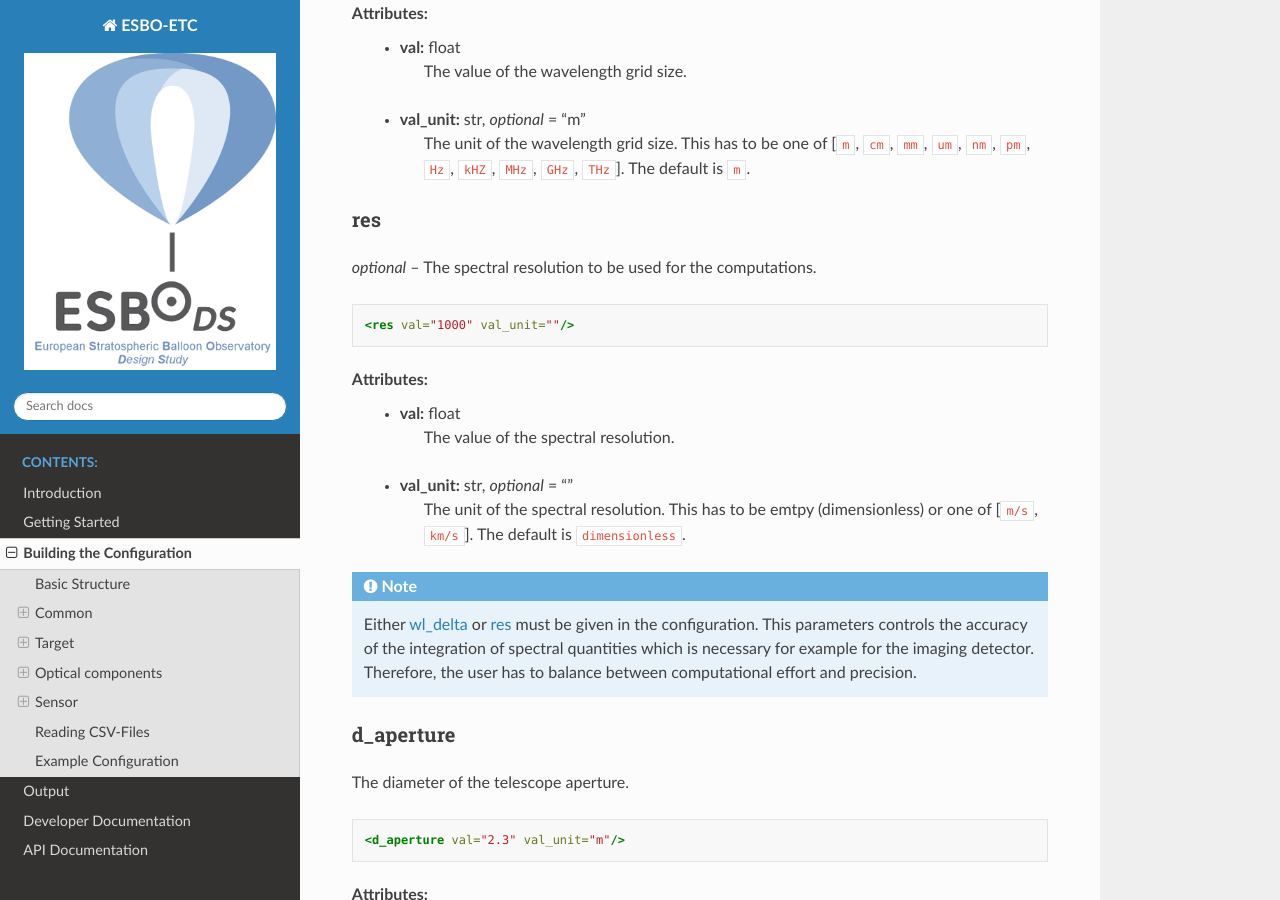
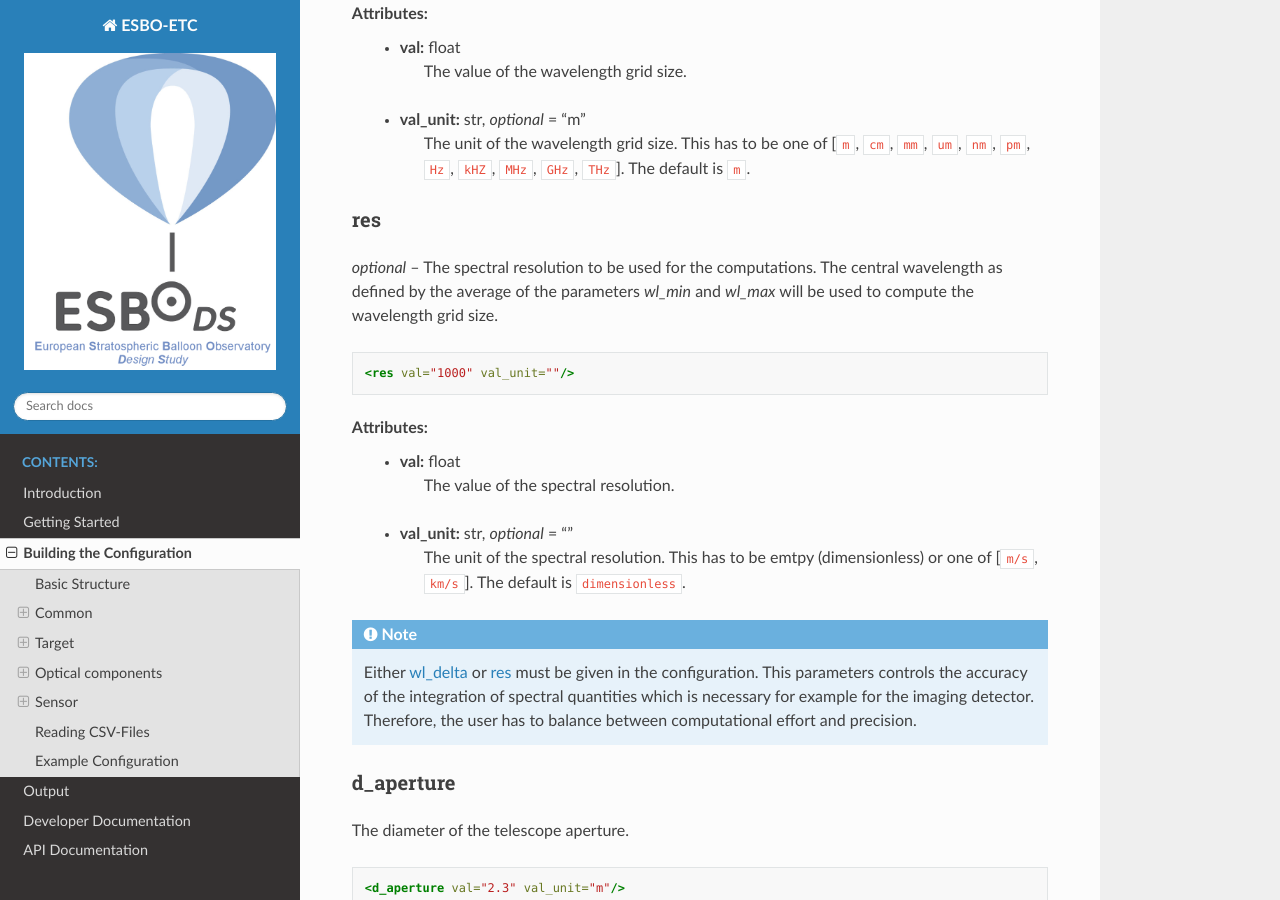
Before and after one commit to LukasK13/ESBO-ETC, a Sphinx documentation site: the page built from docs/source/configuration/configuration.rst, in a window 1280 px wide and 900 px high, scrolled down 2075 px. Built offline with Sphinx 7.4.7 and the Read the Docs theme 2.0.0, drawn with Linux system fonts in a browser that asks for light colours.

Commit message:
Explain wavelength used for reolution computation

```diff
--- a/docs/source/configuration/common.rst
+++ b/docs/source/configuration/common.rst
@@ -49,6 +49,7 @@ Attributes:
 res
 ---
 *optional* -- The spectral resolution to be used for the computations.
+The central wavelength as defined by the average of the parameters `wl_min` and `wl_max` will be used to compute the wavelength grid size.
 
 
 .. code-block:: xml
```
